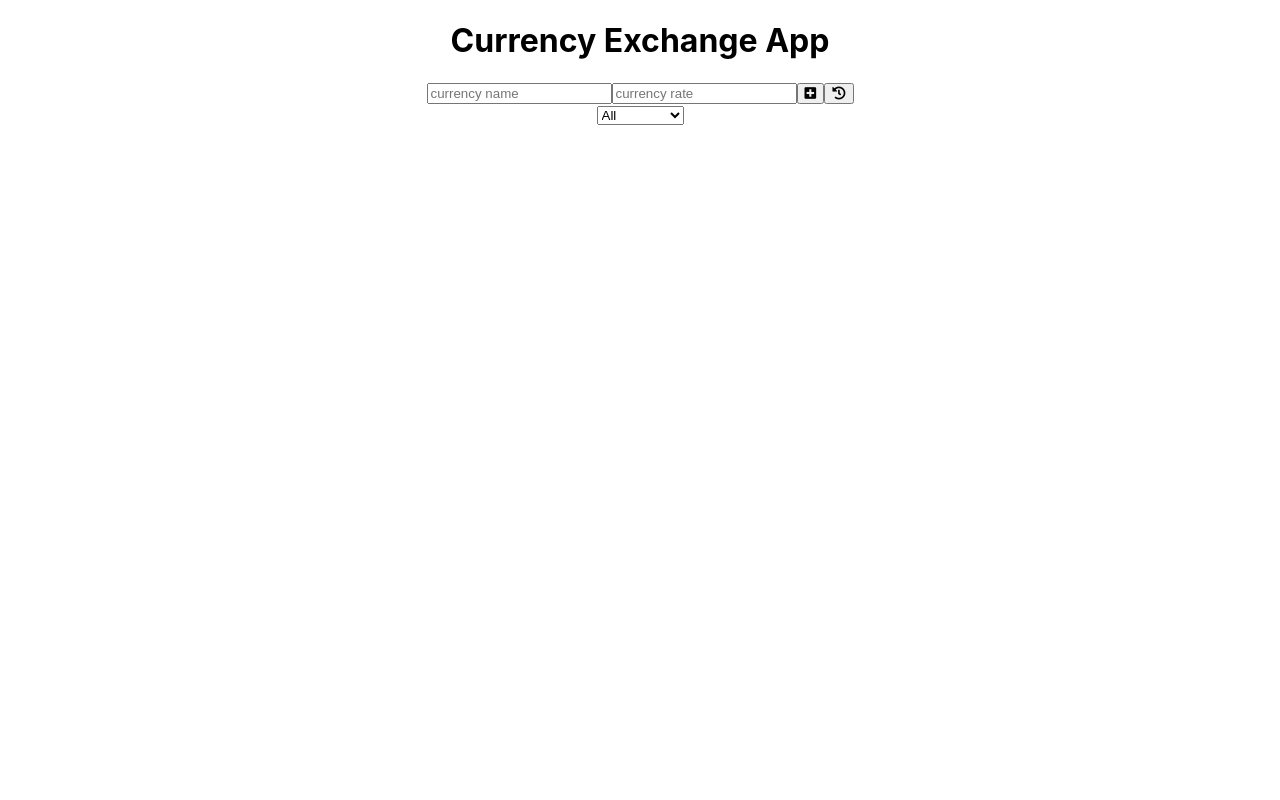
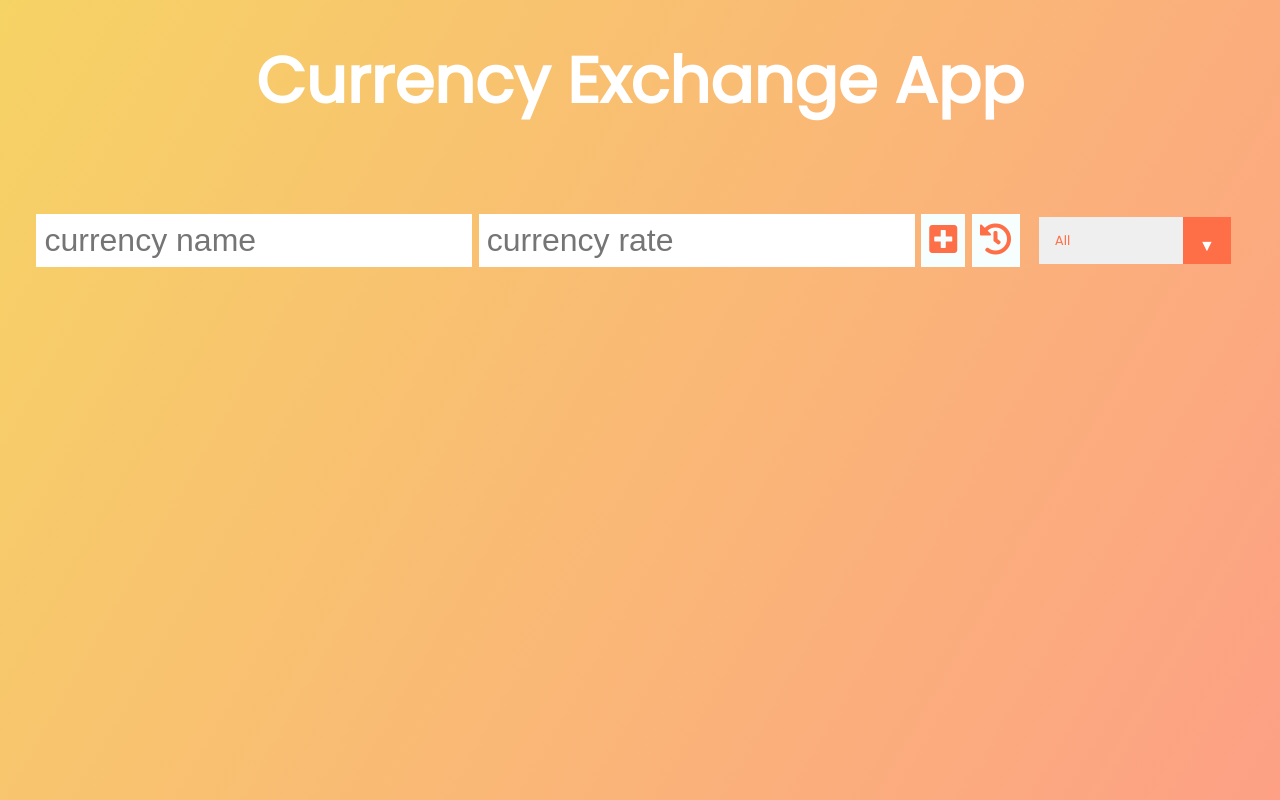
Before and after one commit to UrielYair/currency-exchange, a React (Create React App) app: page / in a window 1280 px wide. Built offline with nearby package versions, Linux system fonts and the light colour scheme.

Commit message:
add css file.

```diff
--- a/src/App.css
+++ b/src/App.css
@@ -1,38 +1,141 @@
-.App {
-  text-align: center;
+* {
+	margin: 0;
+	padding: 0;
+	box-sizing: border-box;
+}
+body {
+	background-image: linear-gradient(120deg, #f6d365 0%, #fda085 100%);
+	color: white;
+	font-family: 'Poppins', sans-serif;
+	min-height: 100vh;
+}
+header {
+	font-size: 2rem;
 }
 
-.App-logo {
-  height: 40vmin;
-  pointer-events: none;
+header,
+form {
+	min-height: 20vh;
+	display: flex;
+	justify-content: center;
+	align-items: center;
+}
+form input,
+form button {
+	margin: 0.2rem;
+	padding: 0.5rem;
+	font-size: 2rem;
+	border: none;
+	background: white;
+}
+form button {
+	color: #ff6f47;
+	background: #f7fffe;
+	cursor: pointer;
+	transition: all 0.3s ease;
+}
+form button:hover {
+	background: #ff6f47;
+	color: white;
+}
+.currency-container {
+	display: flex;
+	justify-content: center;
+	align-items: center;
 }
 
-@media (prefers-reduced-motion: no-preference) {
-  .App-logo {
-    animation: App-logo-spin infinite 20s linear;
-  }
+.currency-list {
+	min-width: 30%;
+	list-style: none;
 }
 
-.App-header {
-  background-color: #282c34;
-  min-height: 100vh;
-  display: flex;
-  flex-direction: column;
-  align-items: center;
-  justify-content: center;
-  font-size: calc(10px + 2vmin);
-  color: white;
+.currency {
+	margin: 0.5rem;
+	background: white;
+	font-size: 1.5rem;
+	color: black;
+	display: flex;
+	justify-content: space-between;
+	align-items: center;
+	transition: all 1s ease;
+}
+.filter-currency {
+	padding: 1rem;
+}
+.currency li {
+	flex: 1;
 }
 
-.App-link {
-  color: #61dafb;
+.revert-btn,
+.trash-btn,
+.complete-btn {
+	background: #ff6f47;
+	color: white;
+	border: none;
+	padding: 1rem;
+	cursor: pointer;
+	font-size: 1rem;
+}
+.complete-btn {
+	background: rgb(11, 212, 162);
+}
+.currency-item {
+	padding: 0rem 0.5rem;
 }
 
-@keyframes App-logo-spin {
-  from {
-    transform: rotate(0deg);
-  }
-  to {
-    transform: rotate(360deg);
-  }
+.fa-trash,
+.fa-check {
+	pointer-events: none;
 }
+
+.fall {
+	transform: translateY(10rem) rotateZ(20deg);
+	opacity: 0;
+}
+
+.checked {
+	background-color: rgb(114, 204, 144);
+	opacity: 0.5;
+}
+
+/*CUSTOM SELECTOR */
+select {
+	-webkit-appearance: none;
+	-moz-appearance: none;
+	-ms-appearance: none;
+	appearance: none;
+	outline: 0;
+	box-shadow: none;
+	border: 0 !important;
+	background-image: none;
+}
+
+/* Custom Select */
+.select {
+	margin: 1rem;
+	position: relative;
+	overflow: hidden;
+}
+select {
+	color: #ff6f47;
+	font-family: 'Poppins', sans-serif;
+	cursor: pointer;
+	width: 12rem;
+}
+/* Arrow */
+.select::after {
+	content: '\25BC';
+	position: absolute;
+	top: 0;
+	right: 0;
+	padding: 1rem;
+	background: #ff6f47;
+	cursor: pointer;
+	pointer-events: none;
+}
+/* Transition */
+/*
+.select:hover::after {
+  transform: scale(1.5);
+}
+*/
```
